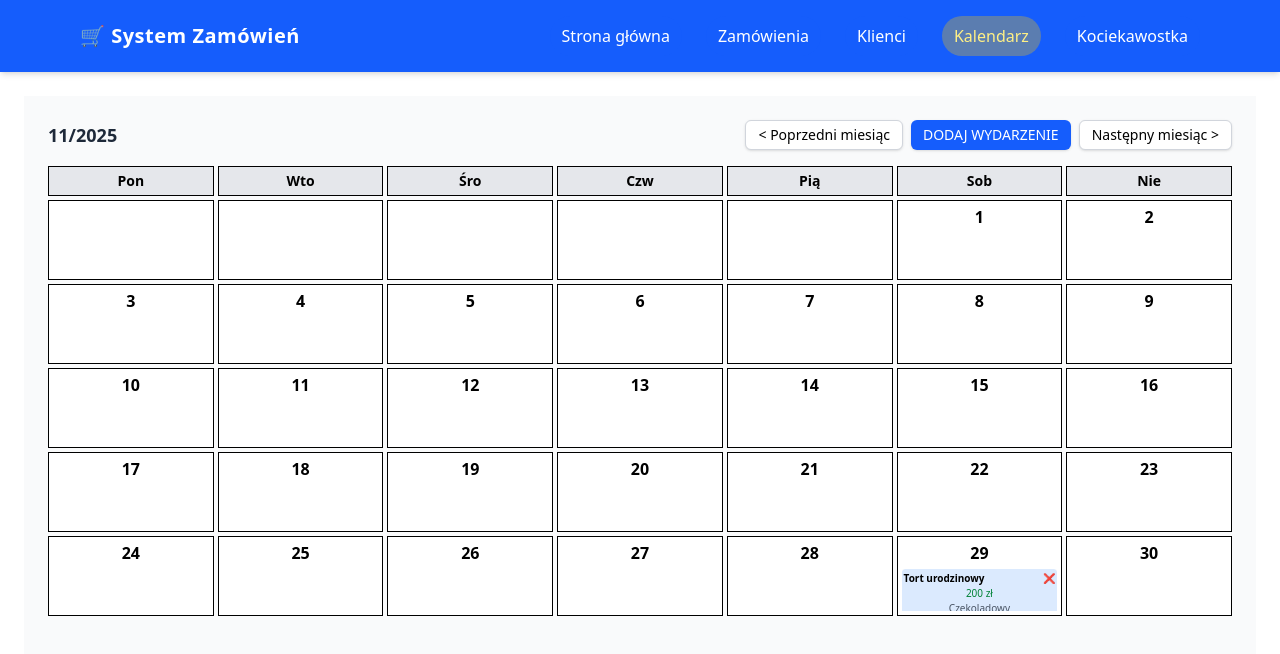
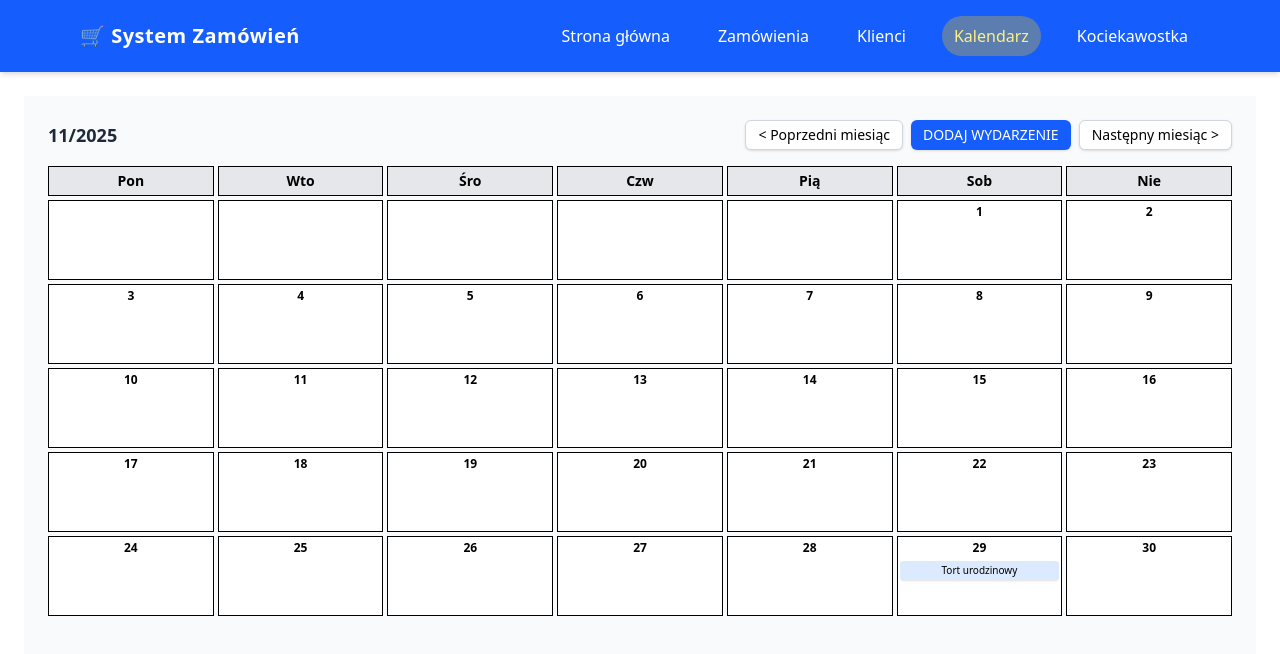
Before and after one commit to SpacingKosmopan/ZadanieSystemZamowien, a React (Vite) app in the folder my-app/: page /calendar in a window 1280 px wide. Both pictures are taken after a click on the button "DODAJ WYDARZENIE". Shown: the top 654 px of the page. Built offline with nearby package versions, Linux system fonts and the light colour scheme.

Commit message:
Changed the way events are displayed - now it looks much better. When you click an event - the big box appears with all the data

```diff
--- a/my-app/src/pages/calendar.jsx
+++ b/my-app/src/pages/calendar.jsx
@@ -8,6 +8,7 @@ export const CalendarPage = () => {
   const [currentMonth, setCurrentMonth] = useState({ year: 2025, month: 11 });
   const [firstDay, setFirstDay] = useState(1);
   const [eventsInMonth, setEventsInMonth] = useState([]);
+  const [selectedEvent, setSelectedEvent] = useState(null);
   const daysInMonths = {
     1: 31,
     2: 28,
@@ -111,26 +112,68 @@ export const CalendarPage = () => {
               {day}
             </div>
           ))}
-
           <RenderMonthGrid
             firstDay={firstDay}
             month={eventsInMonth}
             daysInMonth={daysInMonths[currentMonth.month]}
             removeEvent={removeEvent}
             currentMonth={currentMonth}
+            setSelectedEvent={setSelectedEvent}
           />
         </div>
       </div>
+      {selectedEvent && (
+        <div className="fixed inset-0 flex items-center justify-center z-50">
+          {/* Tło */}
+          <div
+            className="absolute inset-0 bg-black/50 backdrop-blur-sm"
+            onClick={() => setSelectedEvent(null)}
+          ></div>
+
+          {/* Okno */}
+          <div className="relative bg-white p-6 rounded-xl shadow-xl max-w-md w-full z-10">
+            <h2 className="text-xl font-bold mb-4">{selectedEvent.title}</h2>
+
+            {selectedEvent.price && (
+              <p className="mb-2 font-semibold text-green-700">
+                Cena: {selectedEvent.price} zł
+              </p>
+            )}
+
+            {selectedEvent.description && (
+              <p className="mb-2 text-gray-700">{selectedEvent.description}</p>
+            )}
+
+            {selectedEvent.client && (
+              <p className="text-gray-600">Klient: {selectedEvent.client}</p>
+            )}
+
+            <button
+              onClick={() => setSelectedEvent(null)}
+              className="mt-4 px-4 py-2 bg-blue-600 rounded text-white hover:bg-blue-700"
+            >
+              Zamknij
+            </button>
+          </div>
+        </div>
+      )}
     </>
   );
 };
 
 const RenderMonthGrid = (props) => {
-  const { firstDay, month, daysInMonth, removeEvent, currentMonth } = props;
+  const {
+    firstDay,
+    month,
+    daysInMonth,
+    removeEvent,
+    currentMonth,
+    setSelectedEvent,
+  } = props;
 
   const days = [];
 
-  // Puste pola przed 1 dniem miesiąca
+  // Puste pola przed 1 dniem
   for (let i = 0; i < firstDay - 1; i++) {
     days.push(<div key={"empty-" + i} className="border h-20 bg-white"></div>);
   }
@@ -143,44 +186,20 @@ const RenderMonthGrid = (props) => {
     days.push(
       <div
         key={n_day}
-        className="border h-20 bg-white flex flex-col p-1 overflow-hidden"
+        className="border h-20 bg-white flex flex-col p-[2px] overflow-hidden text-[11px]"
       >
-        <div className="font-semibold mb-1">{n_day}</div>
+        {/* Numer dnia */}
+        <div className="font-semibold mb-1 text-[12px]">{n_day}</div>
 
-        <div className="flex-1 overflow-y-auto space-y-1">
+        {/* Wydarzenia */}
+        <div className="flex-1 overflow-y-auto space-y-[2px]">
           {events.map((event, i) => (
             <div
               key={i}
-              className="p-[2px] bg-blue-100 rounded text-[10px] shadow-sm"
+              onClick={() => setSelectedEvent(event)}
+              className="p-[2px] bg-blue-100 rounded text-[10px] shadow-sm cursor-pointer hover:bg-blue-200 transition"
             >
-              <div className="font-semibold flex justify-between">
-                {event.title}
-                <button
-                  onClick={() =>
-                    removeEvent(
-                      {
-                        year: currentMonth.year,
-                        month: currentMonth.month,
-                        day: n_day,
-                      },
-                      event.title
-                    )
-                  }
-                  className="text-red-500"
-                >
-                  ❌
-                </button>
-              </div>
-
-              {event.price && (
-                <div className="text-green-700">{event.price} zł</div>
-              )}
-              {event.description && (
-                <div className="text-gray-600">{event.description}</div>
-              )}
-              {event.client && (
-                <div className="text-gray-500">Klient: {event.client}</div>
-              )}
+              {event.title}
             </div>
           ))}
         </div>
```
